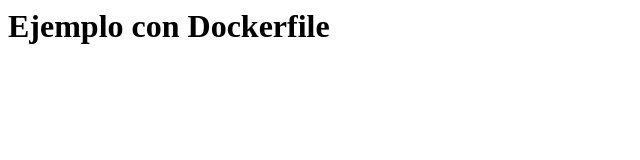
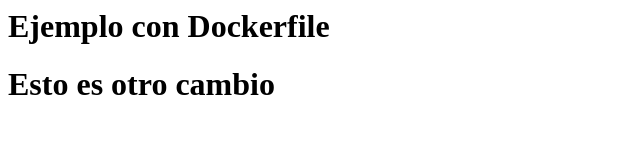
Before and after one commit to edhernandez-birt/subir-proyecto, a plain HTML site: page index.html in a window 1280 px wide. Shown: the whole page, without its empty margins (0-640 px from the left). Drawn offline with Linux system fonts and the light colour scheme.

Commit message:
Segundo cambio

```diff
--- a/index.html
+++ b/index.html
@@ -3,5 +3,8 @@
 		<h1>
 			Ejemplo con Dockerfile
 		</h1>
+		<h1>
+			Esto es otro cambio
+		</h1>
 	</body>
 </html>
```
Also changed, not shown: 1 other file.
